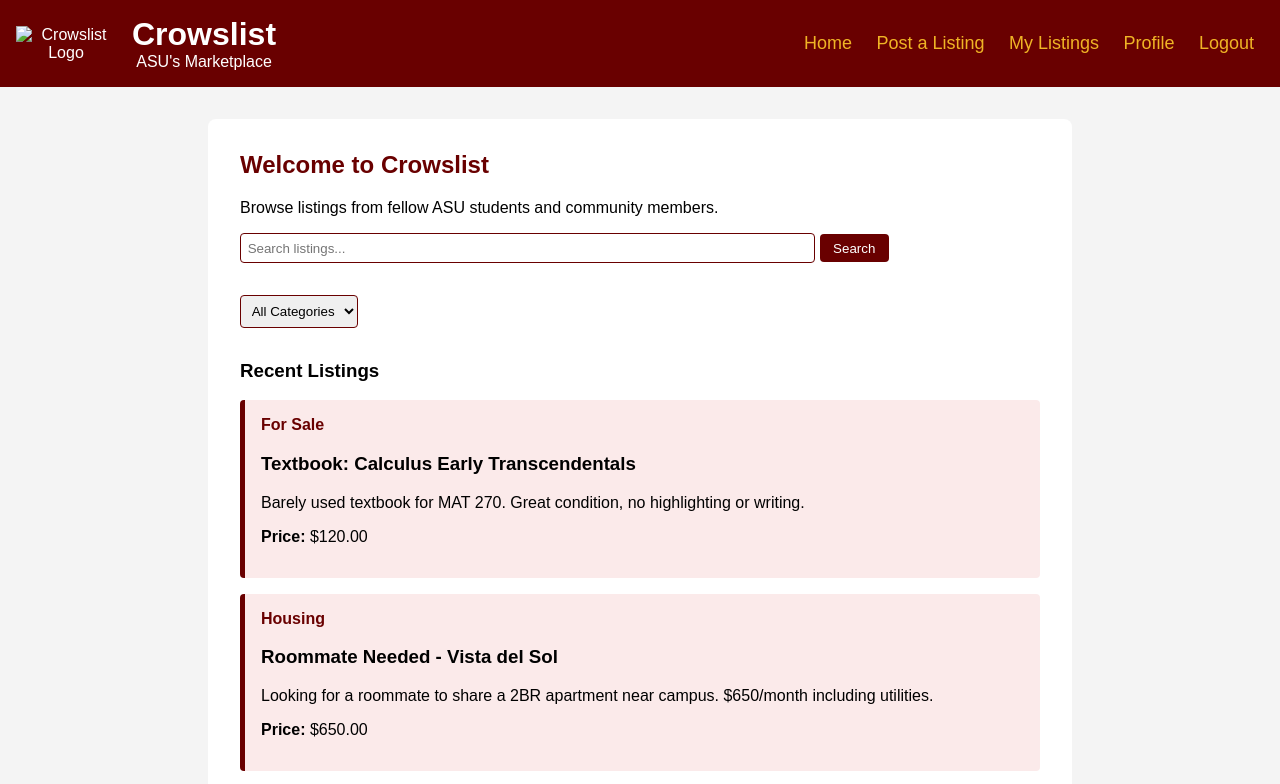
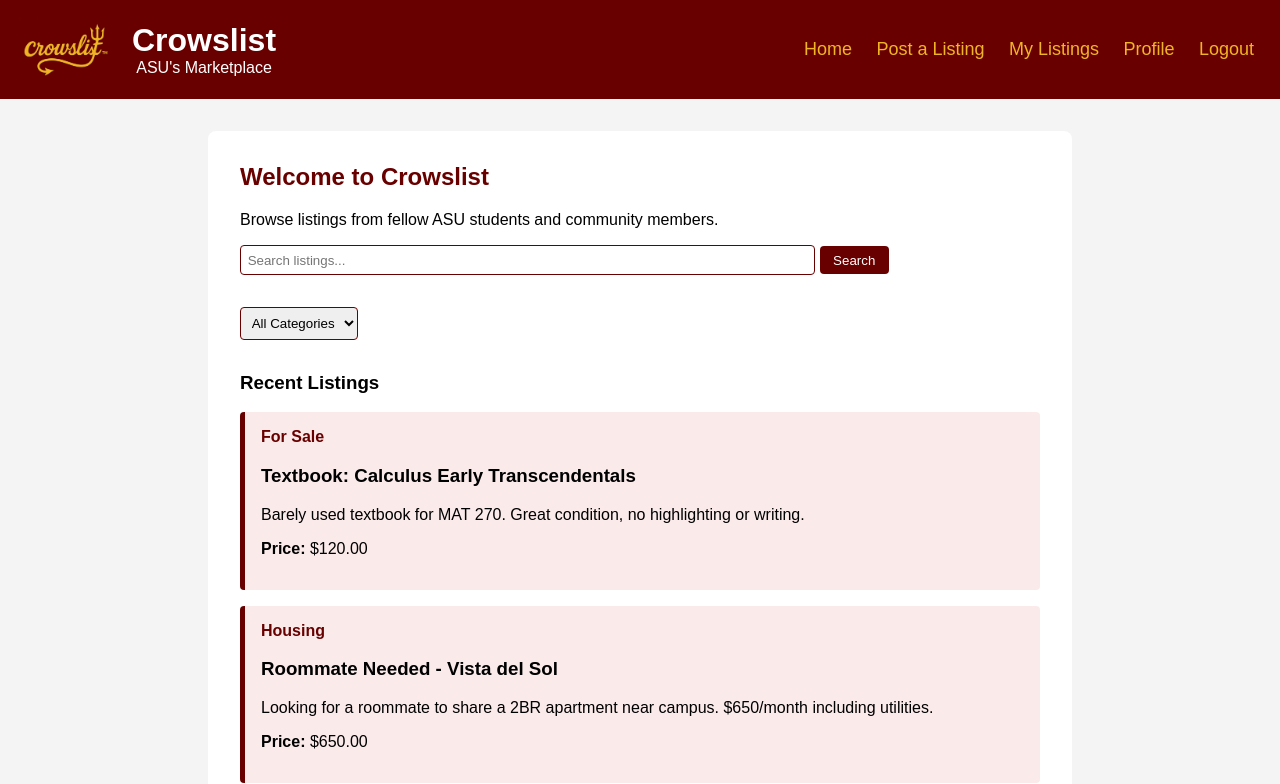
Before and after one commit to kayceegarciia/Crowslist, a plain HTML site: page home.html in a window 1280 px wide. Shown: the top 784 px of the page. Drawn offline with Linux system fonts and the light colour scheme; a web font is replaced by a local one.

Commit message:
Updated logo image file path

```diff
--- a/home.html
+++ b/home.html
@@ -101,7 +101,7 @@
     <header>
         <div style="display: flex; align-items: center; justify-content: space-between; width: 100%;">
             <div style="display: flex; align-items: center;">
-                <img src="logo_rect.png" alt="Crowslist Logo" style="width: 100px; margin-right: 16px;">
+                <img src="./Assets/logo_rect.png" alt="Crowslist Logo" style="width: 100px; margin-right: 16px;">
                 <div>
                     <h1 style="margin: 0;">Crowslist</h1>
                     <p style="margin: 0;">ASU's Marketplace</p>
```
Also changed, not shown: logout.html (+1 -1 lines), my-listings.html (+1 -1 lines), post-listing.html (+1 -1 lines), profile.html (+1 -1 lines), index.html (line endings or trailing spaces).
